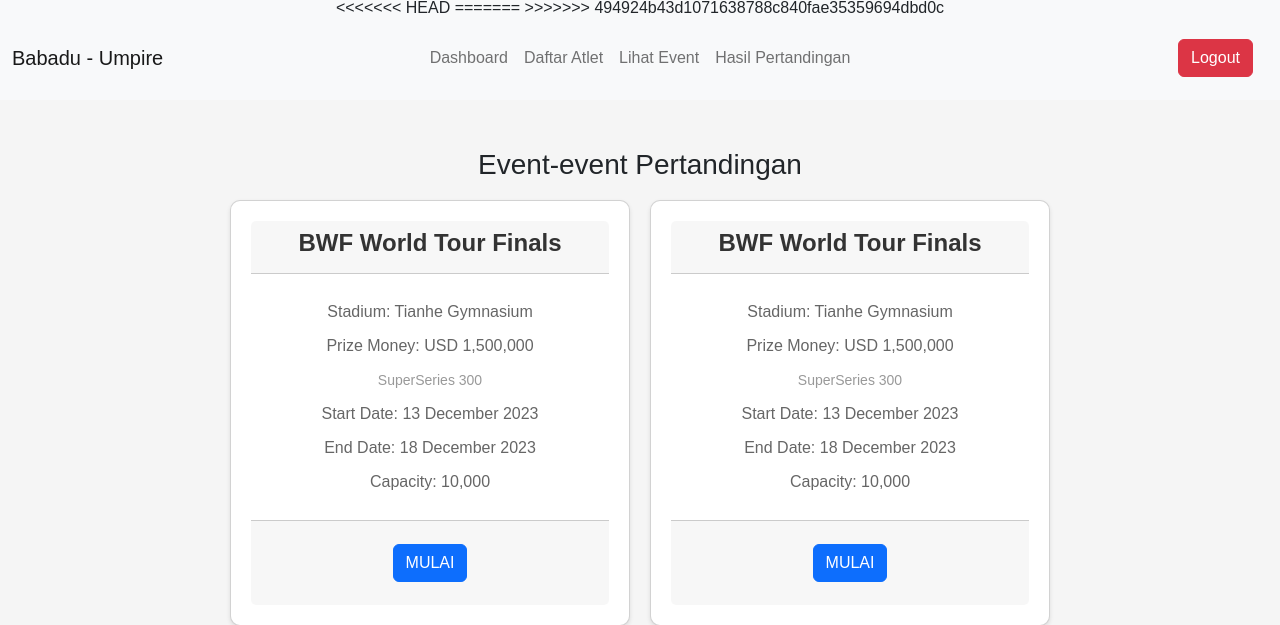
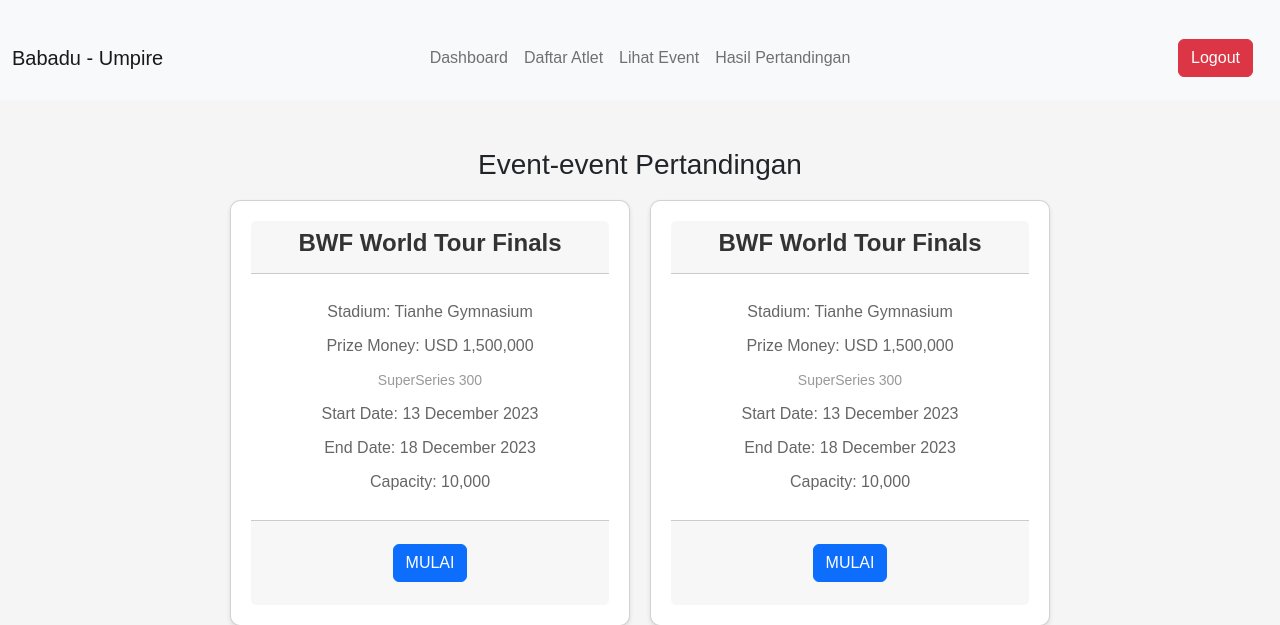
Before and after one commit to RafinalHT/basdat-b9, a Django app: page /pertandingan/ in a window 1280 px wide. Shown: the top 625 px of the page. Run offline with Django 4.2, Linux system fonts and the light colour scheme; some libraries are stand-ins or nearby versions.

Commit message:
Minor update navbar.html

```diff
--- a/home/templates/navbar.html
+++ b/home/templates/navbar.html
@@ -104,14 +104,11 @@
             <a class="nav-link"href="{% url 'authentication:logout' %}" >Logout</a>
           </li>
           {% endif %}
-<<<<<<< HEAD
           {% if request.session.is_umpire %}
           <li class="nav-item">
             <a class="nav-link" href="#">Hasil Pertandingan</a>
           </li>
           {% endif %}
-=======
->>>>>>> 494924b43d1071638788c840fae35359694dbd0c
           </div>
         </ul>
     </div>
```
